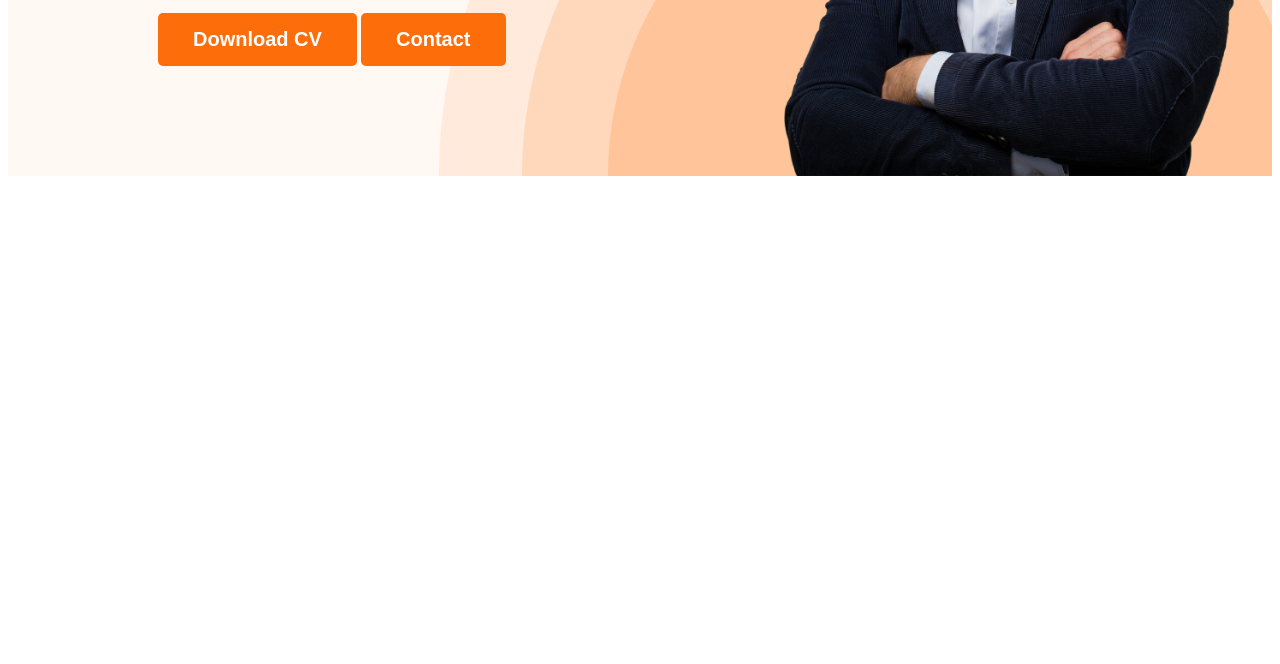
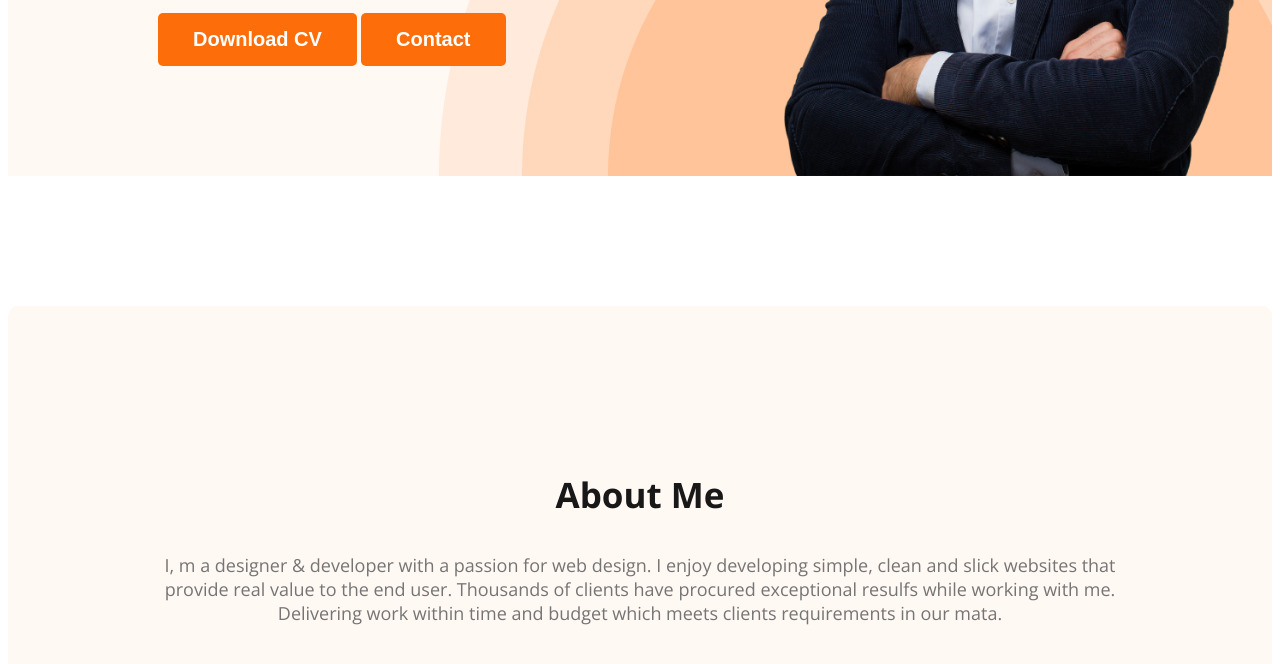
Before and after one commit to saiyemarfat1/web-devleoper-portfolio, a plain HTML site: page index.html in a window 1280 px wide. Shown: the part 592-1256 px from the top of the page. Before the commit the page ends 800 px from the top, so only its background shows below. Drawn offline with nearby package versions, Linux system fonts and the light colour scheme.

Commit message:
about section created

```diff
--- a/index.html
+++ b/index.html
@@ -37,6 +37,10 @@
 
     </header>
     <main>
+        <section class="about">
+            <h3 class="section-title">About Me</h3>
+            <p class="section-description">I, m a designer & developer with a passion for web design. I enjoy developing simple, clean and slick websites that provide real value to the end user. Thousands of clients have procured exceptional resulfs while working with me. Delivering work within time and budget which meets clients requirements in our mata.</p>
+        </section>
 
     </main>
     <footer>
--- a/styles/portfolio.css
+++ b/styles/portfolio.css
@@ -71,7 +71,8 @@ nav a {
     color: #474747;
     margin-bottom: 0px;
 }
-.banner-containt{
+
+.banner-containt {
     max-width: 500px;
 }
 
@@ -83,3 +84,27 @@ nav a {
     margin-bottom: 20px;
 
 }
+
+/* main section styels */
+.section-title {
+    color: #181818;
+    text-align: center;
+    font-size: 35px;
+    font-weight: 700;
+
+}
+
+.section-description {
+    color: #757575;
+    text-align: center;
+    font-size: 18px;
+
+}
+
+/* about section styels */
+.about {
+    padding: 130px;
+    border-radius: 10px;
+    background: #FFF8F3;
+    margin: 130px 0;
+}
```
